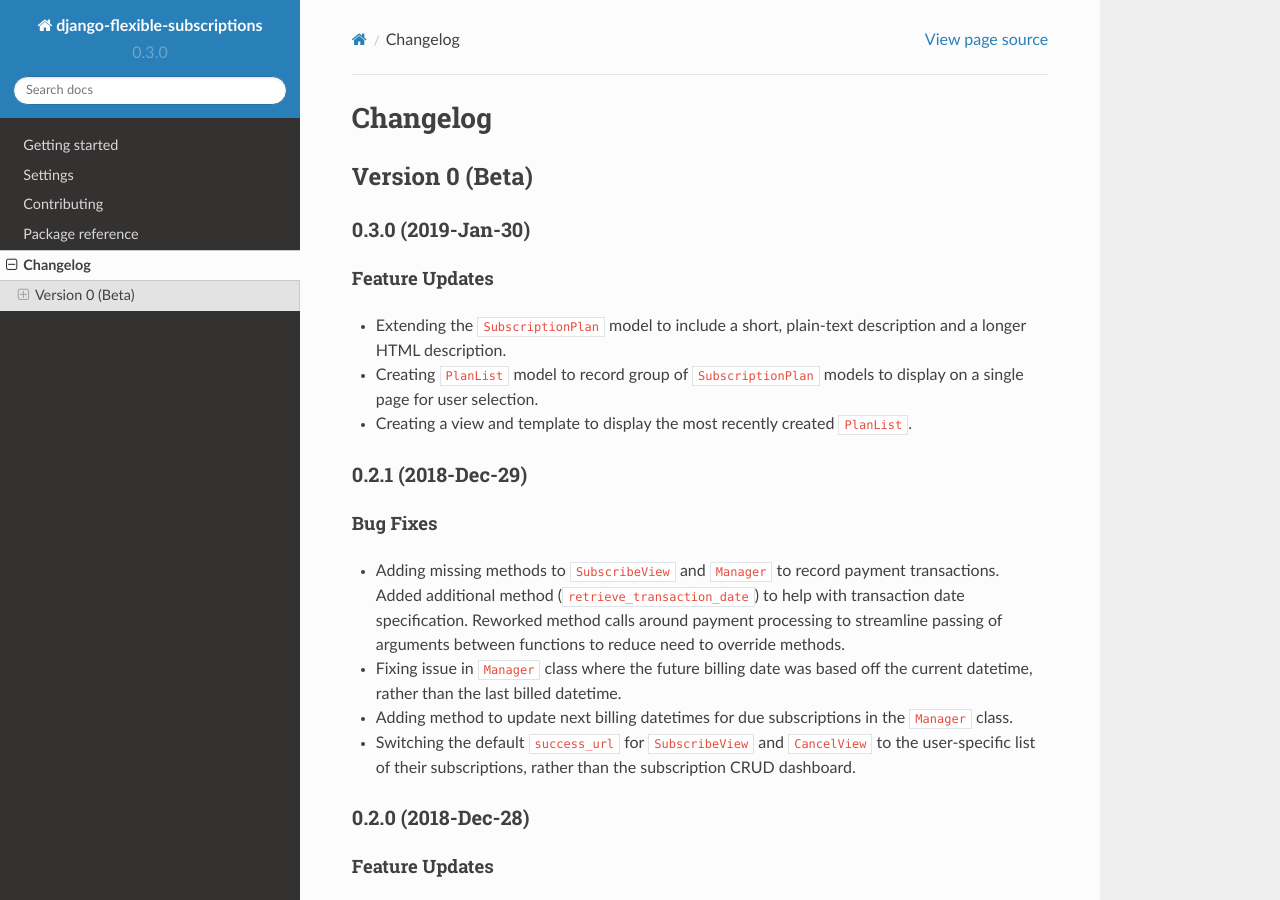
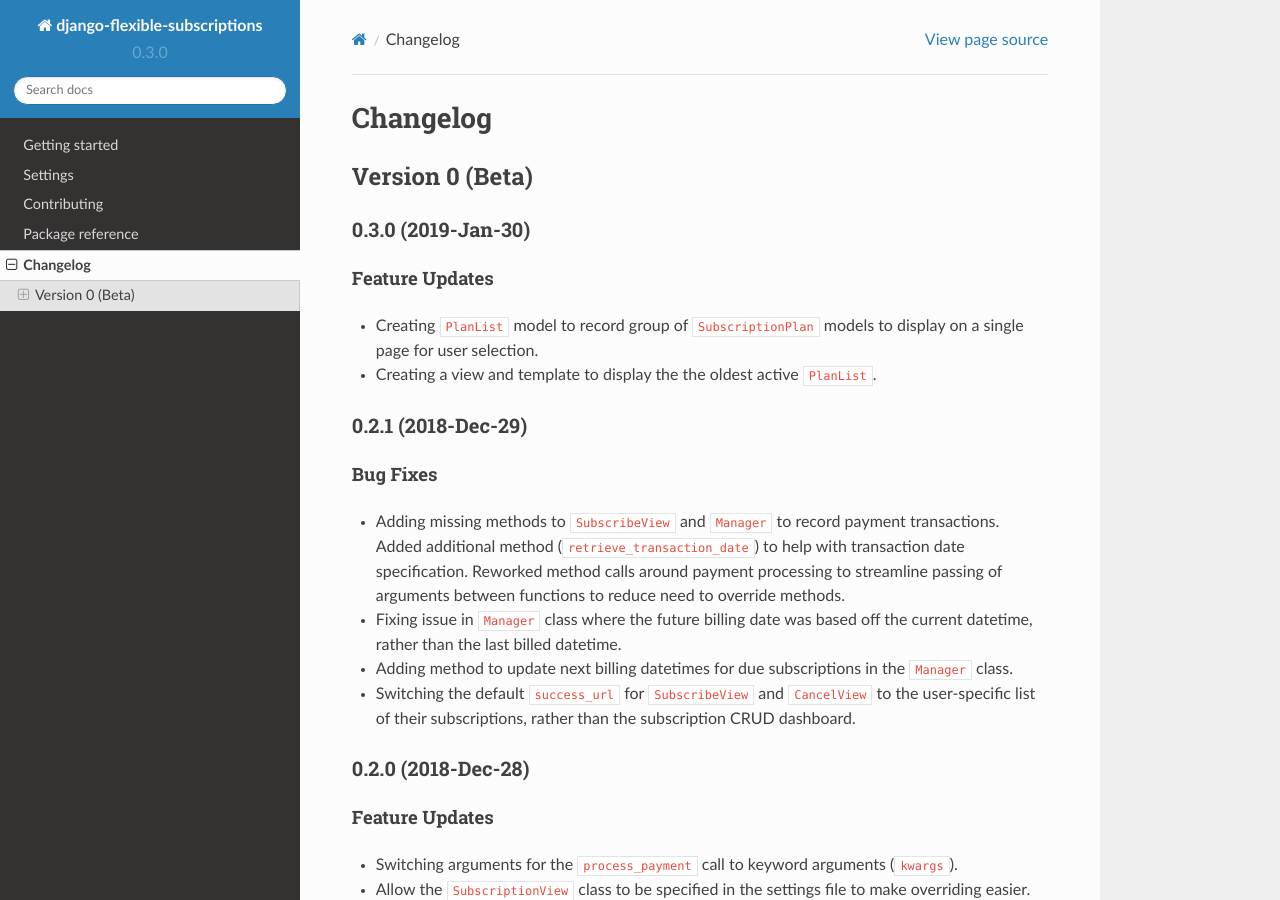
Before and after one commit to studybuffalo/django-flexible-subscriptions, a Sphinx documentation site: the page built from docs/changelog.rst, in a window 1280 px wide and 900 px high. Built offline with Sphinx 7.4.7 and the Read the Docs theme 2.0.0, drawn with Linux system fonts in a browser that asks for light colours; the version number is read from the project's files by our own code.

Commit message:
Updating the changelog

```diff
--- a/docs/changelog.rst
+++ b/docs/changelog.rst
@@ -12,11 +12,9 @@
 Feature Updates
 ---------------
 
-* Extending the ``SubscriptionPlan`` model to include a short, plain-text
-  description and a longer HTML description.
-* Creating ``PlanList`` model to record group of ``SubscriptionPlan`` models
-  to display on a single page for user selection.
-* Creating a view and template to display the most recently created
+* Creating ``PlanList`` model to record group of ``SubscriptionPlan``
+  models to display on a single page for user selection.
+* Creating a view and template to display the the oldest active
   ``PlanList``.
 
 0.2.1 (2018-Dec-29)
```
